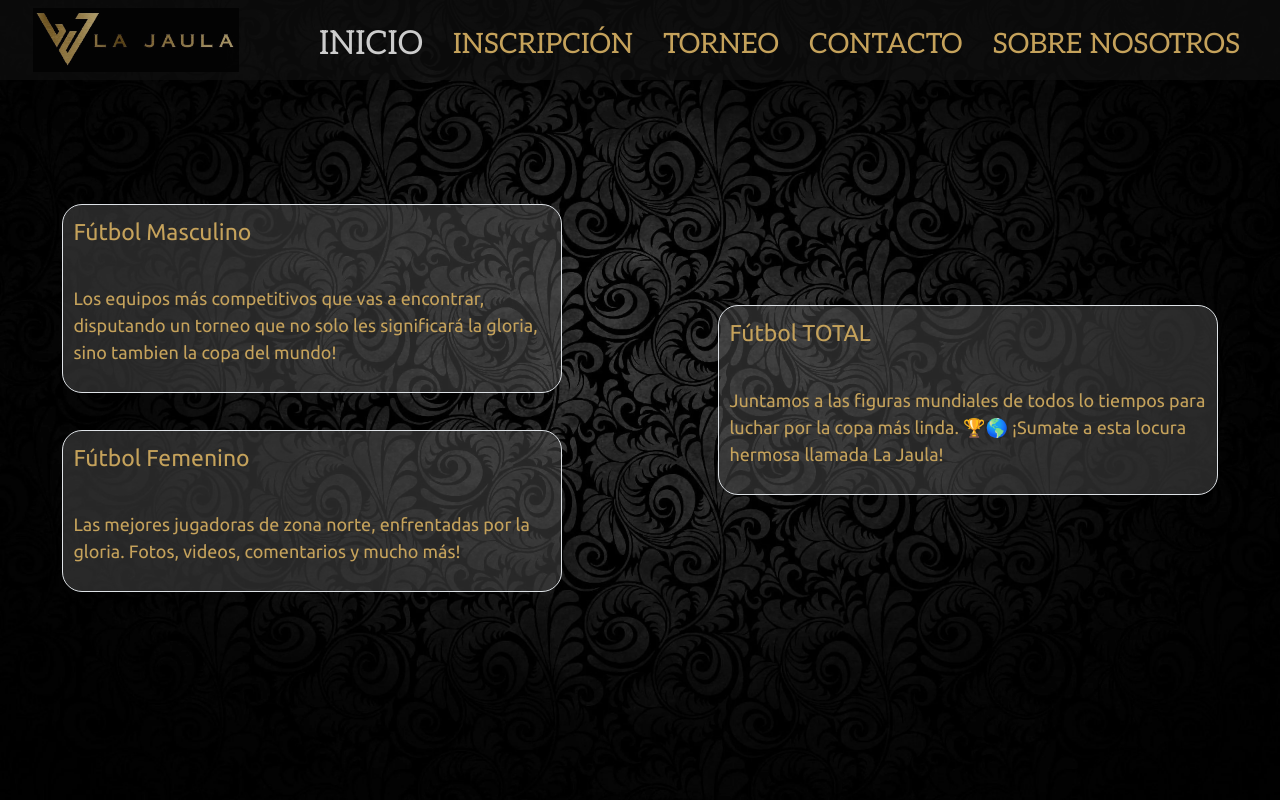
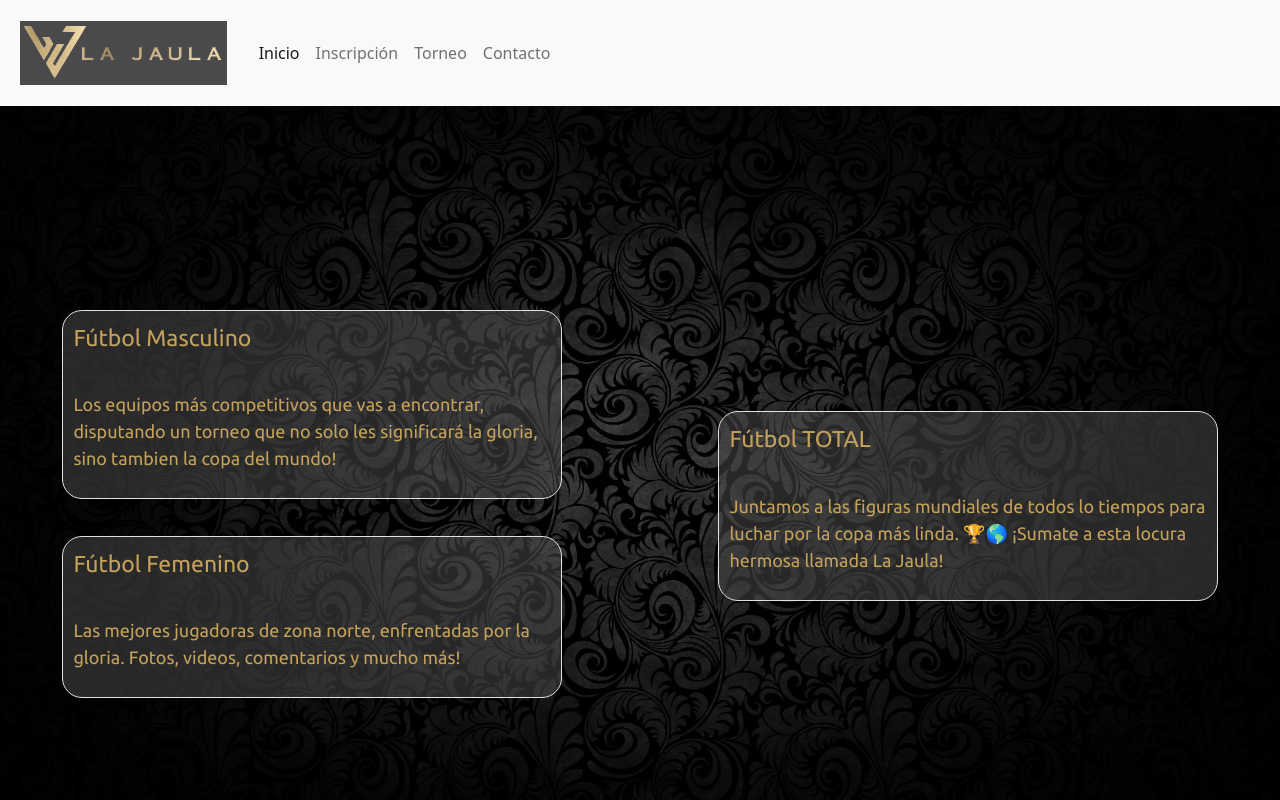
Before and after one commit to tobimancini/bootstrap-inicio, a plain HTML site: page index.html in a window 1280 px wide. Shown: the top 800 px of the page. Drawn offline with nearby package versions, Linux system fonts and the light colour scheme.

Commit message:
nav de bootstrap

```diff
--- a/css/estilos.css
+++ b/css/estilos.css
@@ -14,8 +14,7 @@
 	"nav"
 	"futtot"
 	"futmas"
-	"futfem"
-	"footer";
+	"futfem";
 	grid-gap: 2rem;
 	background-image: url(../imagenes/wallp.jpg);
 	background-position: center;
@@ -36,8 +35,7 @@
 		grid-template-areas:
 		"nav nav"
 		"futmas futtot"
-		"futfem futtot"
-		"footer footer" ;
+		"futfem futtot";
 		grid-gap: 2rem;
 	    background-image: url(../imagenes/wallp.jpg);
 	    background-position: center;
@@ -63,6 +61,17 @@
 	justify-content: space-evenly;
 }
 
+.navbar-brand img{
+	display: inline-block;
+	height: 80px;
+	align-items: center;
+	justify-content: center;
+	padding: 8px;
+	cursor: pointer;
+	opacity: 0.7;
+}
+
+/*
 .logoNav img{
 	display: inline-block;
 	height: 80px;
@@ -72,6 +81,7 @@
 	cursor: pointer;
 	opacity: 0.7;
 }
+*/
 
 #header ul.navegador{
 	display: flex;
--- a/index.html
+++ b/index.html
@@ -3,30 +3,61 @@
 <head>
 	<meta charset="utf-8">
 	<meta name="viewport" content="width=device-width, initial-scale=1">
+	<link href="https://cdn.jsdelivr.net/npm/bootstrap@5.0.2/dist/css/bootstrap.min.css" rel="stylesheet" integrity="sha384-EVSTQN3/azprG1Anm3QDgpJLIm9Nao0Yz1ztcQTwFspd3yD65VohhpuuCOmLASjC" crossorigin="anonymous">
 	<link rel="stylesheet" type="text/css" href="css/estilos.css">
-	<link href="https://cdn.jsdelivr.net/npm/bootstrap@5.0.2/dist/css/bootstrap.min.css" rel="stylesheet" integrity="sha384-EVSTQN3/azprG1Anm3QDgpJLIm9Nao0Yz1ztcQTwFspd3yD65VohhpuuCOmLASjC" crossorigin="anonymous">
 	<title>La Jaula - Inicio</title>
 </head>
 <body>
-	<div id="header">
-       		<div class="logoNav">
-       			<img src="imagenes/jaula-byn-logo.jpg" onclick="location.href='index.html';"  >
-       		</div>
-	       	<div>
-	       		<ul class="navegador">
-		           	<li>
-		           		<a class="headerNavSelected" href="index.html">INICIO</a> </li>
-		           	<li>
-		           		<a href="index.html">INSCRIPCIÓN</a> </li>
-		           	<li>
-		           		<a href="index.html">TORNEO</a> </li>
-		           	<li>
-		           		<a href="index.html">CONTACTO</a> </li>
-		           	<li>
-		           		<a href="index.html">SOBRE NOSOTROS</a> </li>
-	        	</ul>
+		<div class="navbar navbar-expand-lg navbar-light bg-light">
+			  <div class="container-fluid">
+			    <a class="navbar-brand" href="#">
+			    	<img src="imagenes/jaula-byn-logo.jpg" onclick="location.href='index.html';">
+			    </a>
+			    <button class="navbar-toggler" type="button" data-bs-toggle="collapse" data-bs-target="#navbarNav" aria-controls="navbarNav" aria-expanded="false" aria-label="Toggle navigation">
+			      <span class="navbar-toggler-icon"></span>
+			    </button>
+			    <div class="collapse navbar-collapse" id="navbarNav">
+			      <ul class="navbar-nav">
+			        <li class="nav-item">
+			          <a class="nav-link active" aria-current="page" href="#">Inicio</a>
+			        </li>
+			        <li class="nav-item">
+			          <a class="nav-link" href="#">Inscripción</a>
+			        </li>
+			        <li class="nav-item">
+			          <a class="nav-link" href="#">Torneo</a>
+			        </li>
+			        <li class="nav-item">
+			          <a class="nav-link" href="#">Contacto</a>
+			        </li>
+			      </ul>
+			    </div>
+			  </div>
+		</div>
+	<!-- <div class="navbar navbar-expand-lg navbar-dark bg-dark">
+			<div class="container-fluid">
+	       		<a class="navbar-brand" href="#">
+	       		 	<img src="imagenes/jaula-byn-logo.jpg" onclick="location.href='index.html';">
+	       		</a>
+				<button class="navbar-toggler" type="button" data-bs-toggle="collapse" data-bs-target="#navbarNav" aria-controls="navbarNav" aria-expanded="false" aria-label="Toggle navigation">
+				<span class="navbar-toggler-icon"></span>
+
+		       	<div class="collapse navbar-collapse" id="navbarNav">
+		       		<ul class="navbar-nav">
+			           	<li class="nav-item">
+			           		<a class="nav-link active" aria-current="page" href="index.html">INICIO</a> </li>
+			           	<li class="nav-item">
+			           		<a class="nav-link" href="index.html">INSCRIPCIÓN</a> </li>
+			           	<li class="nav-item">
+			           		<a class="nav-link" href="index.html">TORNEO</a> </li>
+			           	<li class="nav-item">
+			           		<a class="nav-link" href="index.html">CONTACTO</a> </li>
+			           	<li class="nav-item">
+			           		<a class="nav-link" href="index.html">SOBRE NOSOTROS</a> </li>
+		        	</ul>
+		        </div>
 	        </div>
-	</div>
+	</div> -->
 
 	<div id="gridInicio">
 		<div class="futbolMasculino border" onclick="location.href='index.html';" >
@@ -52,8 +83,9 @@
 	       			<li><a href="">Facebook</a></li>
 	       			<li><a href="">Youtube</a></li>
 	       		</ul>
+	</div>
 
 	<script src="https://cdn.jsdelivr.net/npm/bootstrap@5.0.2/dist/js/bootstrap.bundle.min.js" integrity="sha384-MrcW6ZMFYlzcLA8Nl+NtUVF0sA7MsXsP1UyJoMp4YLEuNSfAP+JcXn/tWtIaxVXM" crossorigin="anonymous"></script>
-	</div>
+
 </body>
 </html>
```
